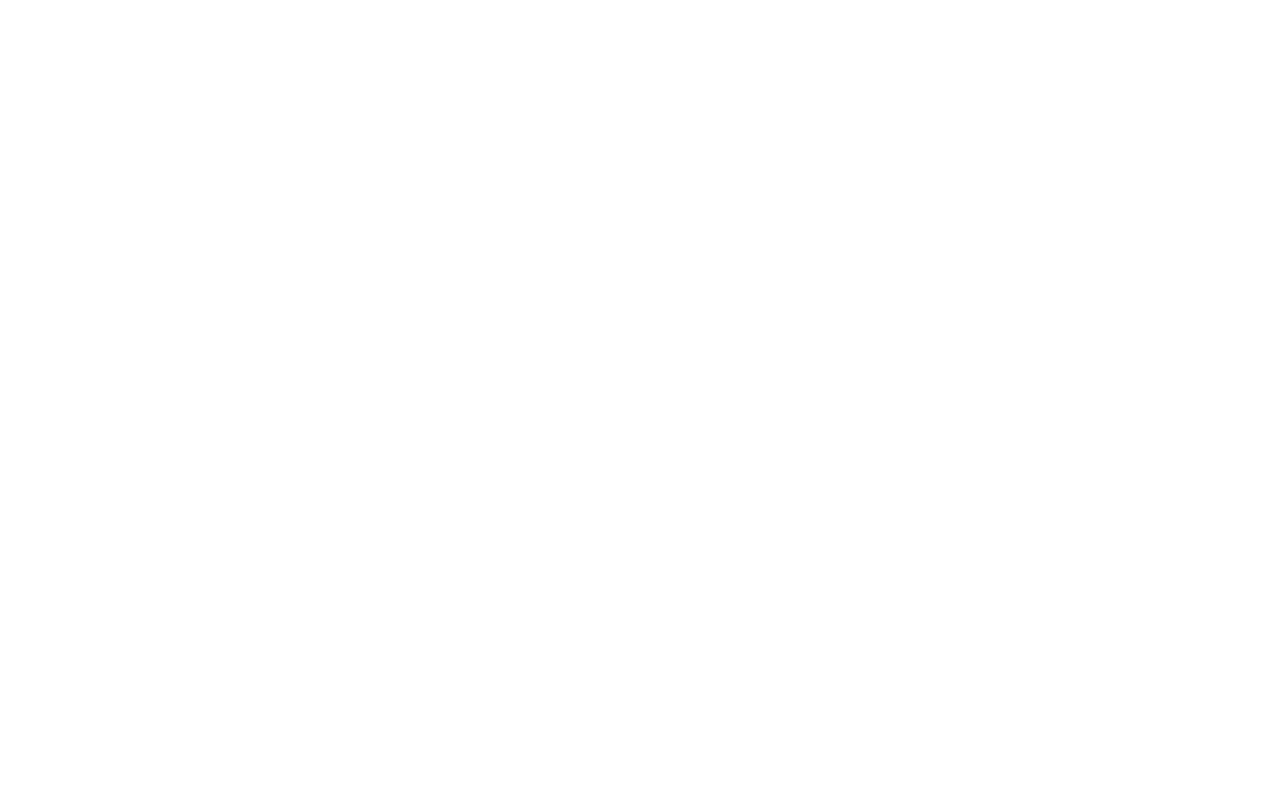
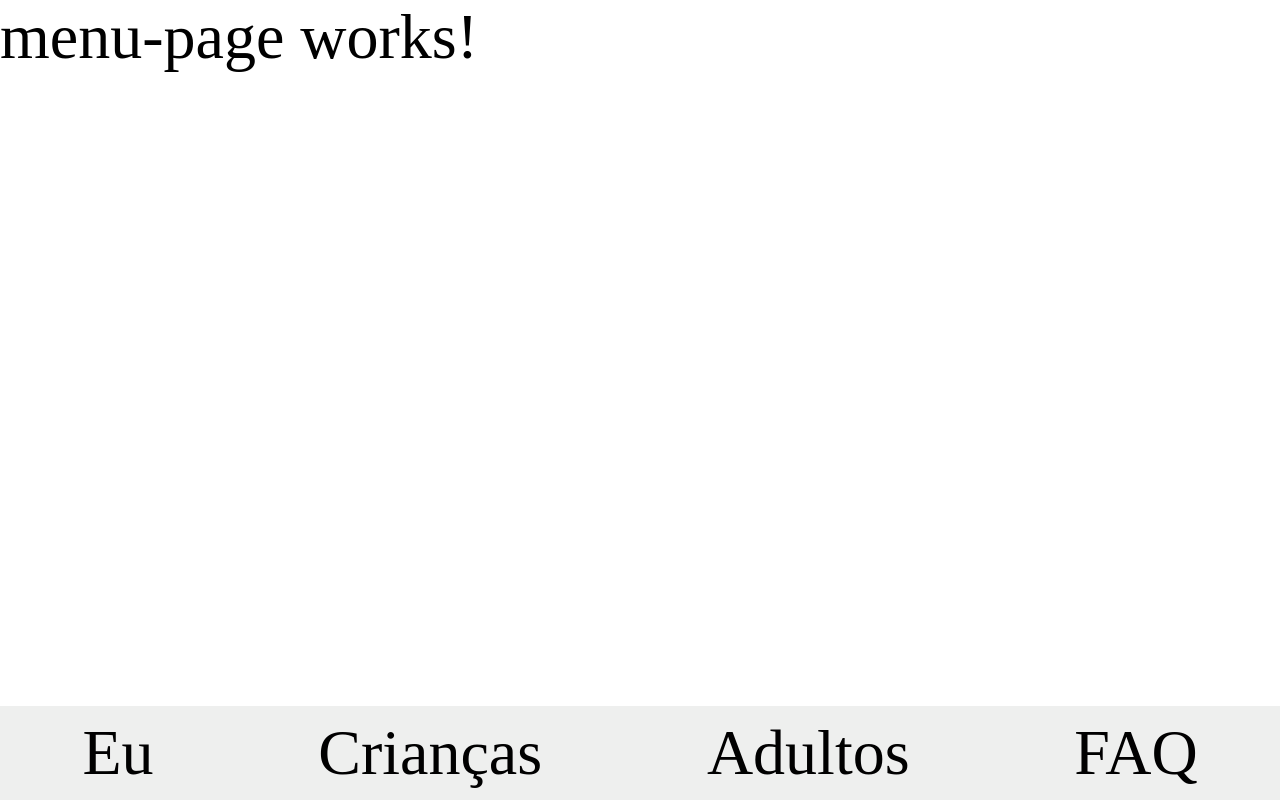
Before and after one commit to robertabononi/psi-bianca-batista, an Angular app: page /menu in a window 1280 px wide. Before the commit this address led to /. Built offline with nearby package versions, Linux system fonts and the light colour scheme.

Commit message:
feat: criação menu

```diff
--- a/src/app/app.routes.ts
+++ b/src/app/app.routes.ts
@@ -1,9 +1,14 @@
 import { Routes } from '@angular/router';
 import { HomePage } from './pages/home-page/home-page';
+import { MenuPage } from './pages/menu-page/menu-page';
 
 export const routes: Routes = [
     {
         path: '',
         component: HomePage,
     },
+    {
+        path: 'menu',
+        component: MenuPage,
+    },
 ];
--- /dev/null
+++ b/src/app/components/menu/menu.html
@@ -0,0 +1,6 @@
+<ol class="menu">
+    <li class="menu__item">Eu</li>
+    <li class="menu__item">Crianças</li>
+    <li class="menu__item">Adultos</li>
+    <li class="menu__item">FAQ</li>
+</ol>
--- /dev/null
+++ b/src/app/components/menu/menu.scss
@@ -0,0 +1,14 @@
+.menu {
+    display: flex;
+    justify-content: space-around;
+
+    width: 100%;
+    position: fixed;
+    bottom: 0;
+
+    background-color: #0101;
+
+    &__item {
+        padding: 10px;
+    }
+}
--- a/src/app/pages/home-page/home-page.html
+++ b/src/app/pages/home-page/home-page.html
@@ -17,5 +17,5 @@
         <li id="location"><a href="https://maps.app.goo.gl/KQPoWeErwCfYSibN6" target="_blank"></a></li>
     </ol>
 
-    <button id="home-button">Conheça meu trabalho →</button>
+    <button id="home-button" (click)="accessMenu()">Conheça meu trabalho →</button>
 </main>
--- a/src/app/pages/home-page/home-page.ts
+++ b/src/app/pages/home-page/home-page.ts
@@ -1,4 +1,5 @@
-import { Component } from '@angular/core';
+import { Component, inject } from '@angular/core';
+import { Router } from '@angular/router';
 
 @Component({
   selector: 'app-home-page',
@@ -7,5 +8,9 @@
   styleUrl: './home-page.scss'
 })
 export class HomePage {
+  private router = inject(Router);
 
+  public accessMenu() {
+    this.router.navigate(['/menu']);
+  }
 }
--- /dev/null
+++ b/src/app/pages/menu-page/menu-page.html
@@ -0,0 +1,5 @@
+<div>
+    <p>menu-page works!</p>
+
+    <app-menu></app-menu>
+</div>
```
Also changed, not shown: src/app/components/menu/menu.ts (added, +11 -0 lines), src/app/pages/menu-page/menu-page.ts (added, +12 -0 lines), src/app/pages/menu-page/menu-page.scss (added), 2 other files (tests, documents, lock files or other folders).
